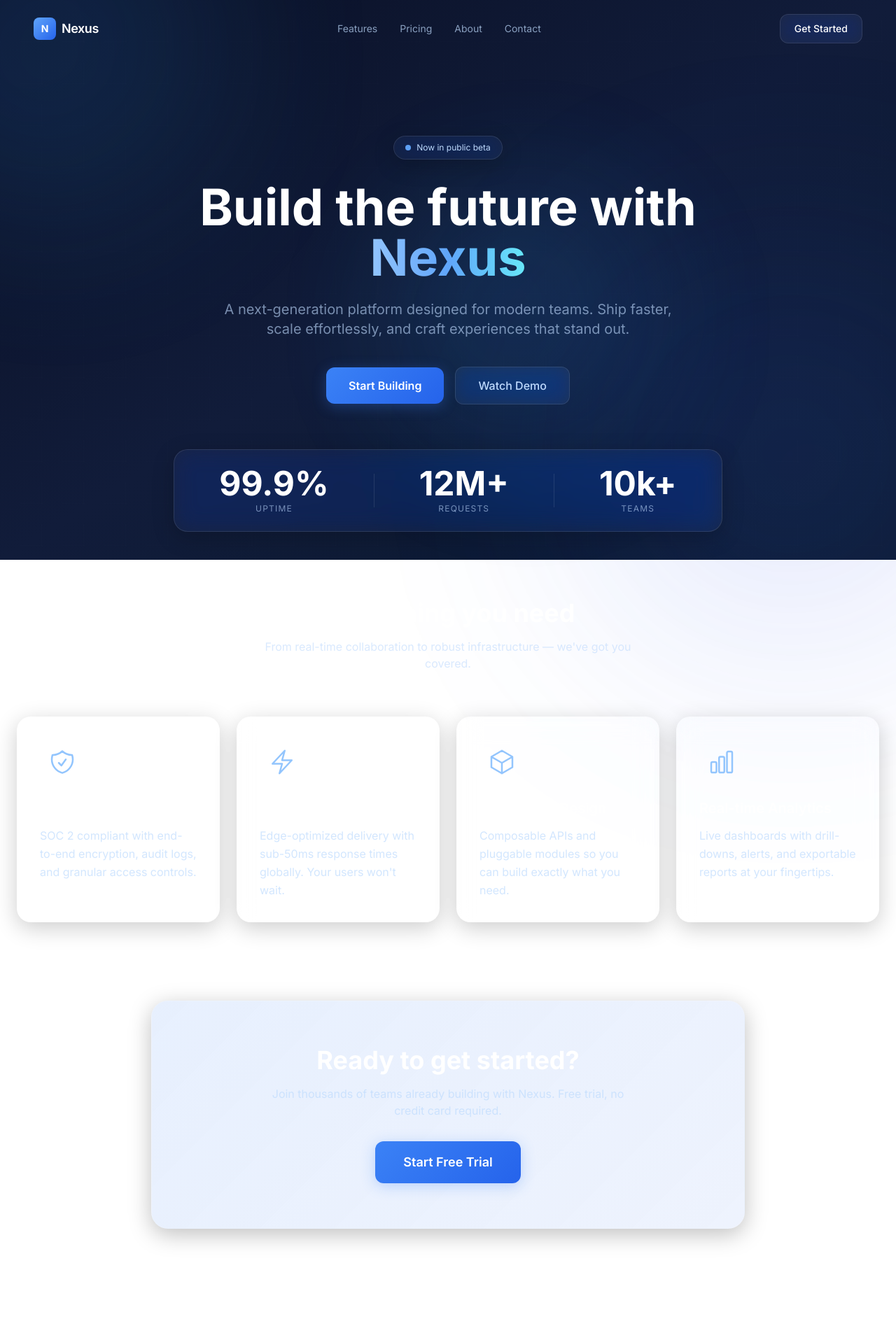
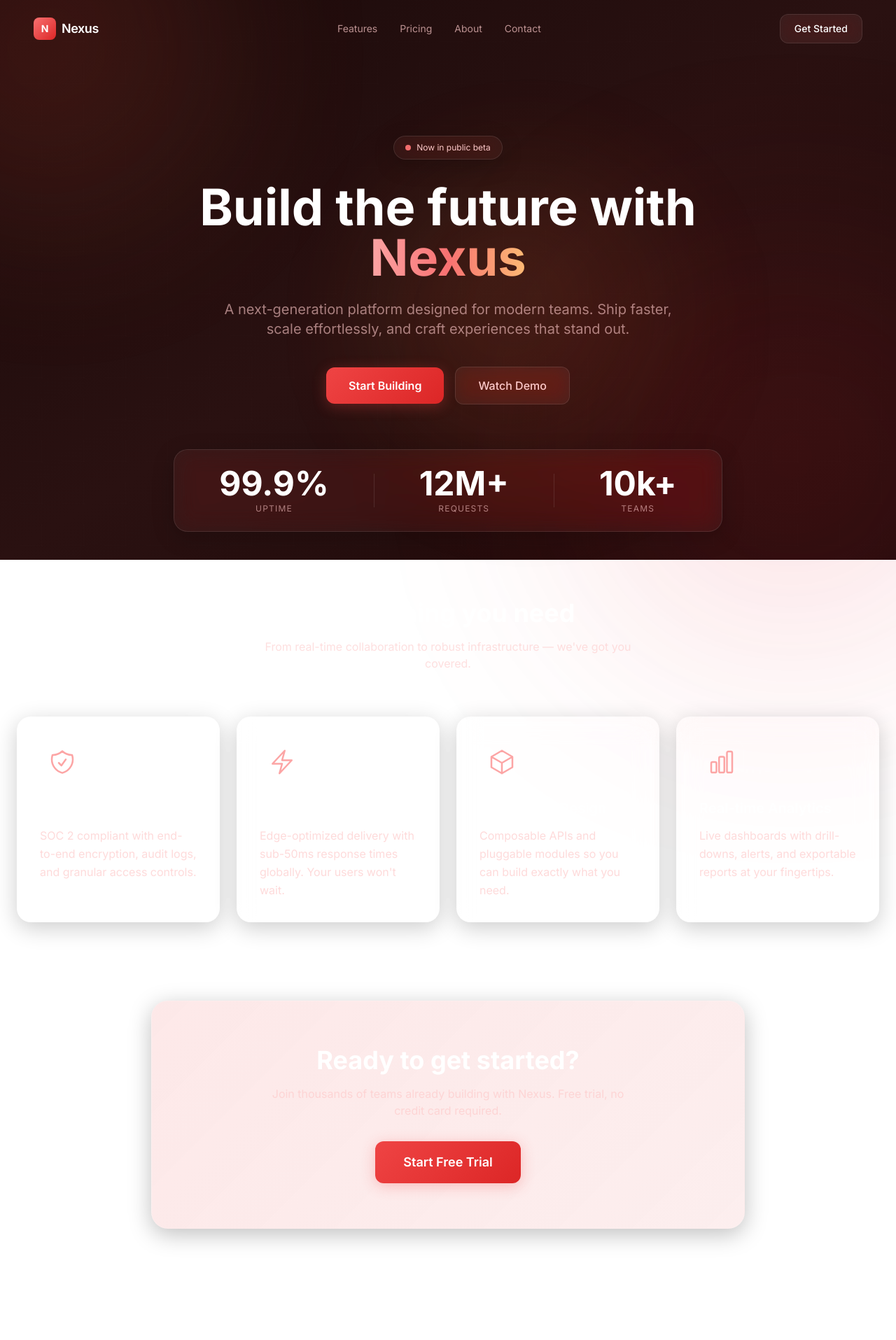
Before and after one commit to fp101fs/shenanigans-temp-deleteme, a Next.js app: page / in a window 1280 px wide. Shown: the top 1915 px of the page at 70% size. Built offline with nearby package versions, Linux system fonts and the light colour scheme.

Commit message:
Refactor: change blue theme to red theme

```diff
--- a/app/globals.css
+++ b/app/globals.css
@@ -17,13 +17,13 @@
   .glass-card-strong {
     background: linear-gradient(
       135deg,
-      rgba(59, 130, 246, 0.12) 0%,
-      rgba(37, 99, 235, 0.08) 100%
+      rgba(239, 68, 68, 0.12) 0%,
+      rgba(220, 38, 38, 0.08) 100%
     );
     backdrop-filter: blur(24px) saturate(180%);
     -webkit-backdrop-filter: blur(24px) saturate(180%);
     border-radius: 1.75rem;
-    border: 1px solid rgba(59, 130, 246, 0.15);
+    border: 1px solid rgba(239, 68, 68, 0.15);
     box-shadow: 0 8px 32px rgba(0, 0, 0, 0.25);
   }
 
@@ -35,15 +35,15 @@
   }
 
   .glass-button-primary {
-    background: linear-gradient(135deg, #3b82f6 0%, #2563eb 100%);
+    background: linear-gradient(135deg, #ef4444 0%, #dc2626 100%);
     border: none;
-    box-shadow: 0 4px 20px rgba(59, 130, 246, 0.3);
+    box-shadow: 0 4px 20px rgba(239, 68, 68, 0.3);
     transition: all 0.3s ease;
   }
 
   .glass-button-primary:hover {
-    background: linear-gradient(135deg, #60a5fa 0%, #3b82f6 100%);
-    box-shadow: 0 8px 30px rgba(59, 130, 246, 0.4);
+    background: linear-gradient(135deg, #f87171 0%, #ef4444 100%);
+    box-shadow: 0 8px 30px rgba(239, 68, 68, 0.4);
   }
 }
 
@@ -54,7 +54,7 @@ html {
 }
 
 ::selection {
-  background: rgba(59, 130, 246, 0.3);
+  background: rgba(239, 68, 68, 0.3);
   color: white;
 }
 
@@ -63,14 +63,14 @@ html {
 }
 
 ::-webkit-scrollbar-track {
-  background: #0b1428;
+  background: #1a0a0a;
 }
 
 ::-webkit-scrollbar-thumb {
-  background: rgba(59, 130, 246, 0.3);
+  background: rgba(239, 68, 68, 0.3);
   border-radius: 3px;
 }
 
 ::-webkit-scrollbar-thumb:hover {
-  background: rgba(59, 130, 246, 0.5);
+  background: rgba(239, 68, 68, 0.5);
 }
--- a/app/page.tsx
+++ b/app/page.tsx
@@ -6,7 +6,7 @@ import { useEffect, useState } from "react";
 
 const ShieldIcon = () => (
   <svg
-    className="h-10 w-10 text-blue-300"
+    className="h-10 w-10 text-red-300"
     fill="none"
     viewBox="0 0 24 24"
     stroke="currentColor"
@@ -22,7 +22,7 @@ const ShieldIcon = () => (
 
 const BoltIcon = () => (
   <svg
-    className="h-10 w-10 text-blue-300"
+    className="h-10 w-10 text-red-300"
     fill="none"
     viewBox="0 0 24 24"
     stroke="currentColor"
@@ -38,7 +38,7 @@ const BoltIcon = () => (
 
 const CubeIcon = () => (
   <svg
-    className="h-10 w-10 text-blue-300"
+    className="h-10 w-10 text-red-300"
     fill="none"
     viewBox="0 0 24 24"
     stroke="currentColor"
@@ -54,7 +54,7 @@ const CubeIcon = () => (
 
 const ChartIcon = () => (
   <svg
-    className="h-10 w-10 text-blue-300"
+    className="h-10 w-10 text-red-300"
     fill="none"
     viewBox="0 0 24 24"
     stroke="currentColor"
@@ -93,11 +93,11 @@ const FeatureCard = ({ icon, title, description, index }: FeatureCardProps) => {
           : "translate-y-10 opacity-0"
       }`}
     >
-      <div className="mb-5 inline-flex h-16 w-16 items-center justify-center rounded-2xl border border-white/10 bg-white/5 backdrop-blur-sm transition-colors duration-300 group-hover:border-blue-400/40">
+      <div className="mb-5 inline-flex h-16 w-16 items-center justify-center rounded-2xl border border-white/10 bg-white/5 backdrop-blur-sm transition-colors duration-300 group-hover:border-red-400/40">
         {icon}
       </div>
       <h3 className="mb-3 text-xl font-semibold text-white">{title}</h3>
-      <p className="leading-relaxed text-blue-200/70">{description}</p>
+      <p className="leading-relaxed text-red-200/70">{description}</p>
     </div>
   );
 };
@@ -114,7 +114,7 @@ const StatItem = ({ value, label }: StatItemProps) => (
     <div className="mb-1 text-4xl font-bold text-white md:text-5xl">
       {value}
     </div>
-    <div className="text-xs uppercase tracking-widest text-blue-200/60">
+    <div className="text-xs uppercase tracking-widest text-red-200/60">
       {label}
     </div>
   </div>
@@ -133,20 +133,20 @@ export default function Home() {
     <main className="relative min-h-screen overflow-hidden">
       {/* ── Animated Background ── */}
       <div className="fixed inset-0 -z-10">
-        {/* Deep blue gradient base */}
-        <div className="absolute inset-0 bg-gradient-to-br from-[#0a1025] via-[#111c3a] to-[#0b1a30]" />
+        {/* Deep red gradient base */}
+        <div className="absolute inset-0 bg-gradient-to-br from-[#1a0a0a] via-[#2a1111] to-[#1f0a0a]" />
 
         {/* Floating orbs */}
         <div
-          className="absolute -left-40 -top-40 h-[500px] w-[500px] animate-pulse rounded-full bg-gradient-to-br from-blue-500/30 to-cyan-400/10 blur-[120px]"
+          className="absolute -left-40 -top-40 h-[500px] w-[500px] animate-pulse rounded-full bg-gradient-to-br from-red-500/30 to-orange-400/10 blur-[120px]"
           style={{ animationDuration: "8s" }}
         />
         <div
-          className="absolute -bottom-40 -right-40 h-[600px] w-[600px] animate-pulse rounded-full bg-gradient-to-br from-blue-600/30 to-indigo-500/20 blur-[140px]"
+          className="absolute -bottom-40 -right-40 h-[600px] w-[600px] animate-pulse rounded-full bg-gradient-to-br from-red-600/30 to-rose-500/20 blur-[140px]"
           style={{ animationDuration: "10s", animationDelay: "2s" }}
         />
         <div
-          className="absolute right-1/4 top-1/3 h-[400px] w-[400px] animate-pulse rounded-full bg-gradient-to-br from-sky-400/20 to-blue-700/10 blur-[100px]"
+          className="absolute right-1/4 top-1/3 h-[400px] w-[400px] animate-pulse rounded-full bg-gradient-to-br from-orange-400/20 to-red-700/10 blur-[100px]"
           style={{ animationDuration: "12s", animationDelay: "4s" }}
         />
 
@@ -162,7 +162,7 @@ export default function Home() {
       {/* ── Navigation ── */}
       <nav className="relative z-20 mx-auto flex max-w-7xl items-center justify-between px-6 py-5 md:px-12">
         <div className="flex items-center gap-2">
-          <div className="flex h-8 w-8 items-center justify-center rounded-lg bg-gradient-to-br from-blue-400 to-blue-600">
+          <div className="flex h-8 w-8 items-center justify-center rounded-lg bg-gradient-to-br from-red-400 to-red-600">
             <span className="text-sm font-bold text-white">N</span>
           </div>
           <span className="text-lg font-semibold tracking-tight text-white">
@@ -172,25 +172,25 @@ export default function Home() {
         <div className="hidden items-center gap-8 text-sm md:flex">
           <a
             href="#"
-            className="text-blue-200/70 transition-colors hover:text-white"
+            className="text-red-200/70 transition-colors hover:text-white"
           >
             Features
           </a>
           <a
             href="#"
-            className="text-blue-200/70 transition-colors hover:text-white"
+            className="text-red-200/70 transition-colors hover:text-white"
           >
             Pricing
           </a>
           <a
             href="#"
-            className="text-blue-200/70 transition-colors hover:text-white"
+            className="text-red-200/70 transition-colors hover:text-white"
           >
             About
           </a>
           <a
             href="#"
-            className="text-blue-200/70 transition-colors hover:text-white"
+            className="text-red-200/70 transition-colors hover:text-white"
           >
             Contact
           </a>
@@ -210,30 +210,30 @@ export default function Home() {
           }`}
         >
           {/* Badge */}
-          <div className="glass-card mb-8 inline-flex items-center gap-2 rounded-full border border-white/10 px-4 py-2 text-xs text-blue-200">
-            <span className="h-2 w-2 animate-pulse rounded-full bg-blue-400" />
+          <div className="glass-card mb-8 inline-flex items-center gap-2 rounded-full border border-white/10 px-4 py-2 text-xs text-red-200">
+            <span className="h-2 w-2 animate-pulse rounded-full bg-red-400" />
             Now in public beta
           </div>
 
           {/* Headline */}
           <h1 className="mx-auto max-w-4xl text-4xl font-bold leading-tight text-white sm:text-5xl md:text-7xl">
             Build the future with{" "}
-            <span className="bg-gradient-to-r from-blue-300 via-blue-400 to-cyan-300 bg-clip-text text-transparent">
+            <span className="bg-gradient-to-r from-red-300 via-red-400 to-orange-300 bg-clip-text text-transparent">
               Nexus
             </span>
           </h1>
 
-          <p className="mx-auto mt-6 max-w-2xl text-lg leading-relaxed text-blue-200/60 md:text-xl">
+          <p className="mx-auto mt-6 max-w-2xl text-lg leading-relaxed text-red-200/60 md:text-xl">
             A next-generation platform designed for modern teams. Ship faster,
             scale effortlessly, and craft experiences that stand out.
           </p>
 
           {/* Buttons */}
           <div className="mt-10 flex flex-col items-center justify-center gap-4 sm:flex-row">
-            <button className="glass-button-primary rounded-xl px-8 py-3.5 text-base font-semibold text-white transition-all duration-300 hover:shadow-lg hover:shadow-blue-500/25">
+            <button className="glass-button-primary rounded-xl px-8 py-3.5 text-base font-semibold text-white transition-all duration-300 hover:shadow-lg hover:shadow-red-500/25">
               Start Building
             </button>
-            <button className="glass-button rounded-xl px-8 py-3.5 text-base font-medium text-blue-200 transition-all duration-300 hover:bg-white/10">
+            <button className="glass-button rounded-xl px-8 py-3.5 text-base font-medium text-red-200 transition-all duration-300 hover:bg-white/10">
               Watch Demo
             </button>
           </div>
@@ -255,7 +255,7 @@ export default function Home() {
           <h2 className="mb-4 text-3xl font-bold text-white md:text-4xl">
             Everything you need
           </h2>
-          <p className="mx-auto max-w-xl text-blue-200/60">
+          <p className="mx-auto max-w-xl text-red-200/60">
             From real-time collaboration to robust infrastructure — we&apos;ve
             got you covered.
           </p>
@@ -295,11 +295,11 @@ export default function Home() {
           <h2 className="mb-4 text-3xl font-bold text-white md:text-4xl">
             Ready to get started?
           </h2>
-          <p className="mx-auto mb-8 max-w-lg text-blue-200/70">
+          <p className="mx-auto mb-8 max-w-lg text-red-200/70">
             Join thousands of teams already building with Nexus. Free trial, no
             credit card required.
           </p>
-          <button className="glass-button-primary rounded-xl px-10 py-4 text-lg font-semibold text-white transition-all duration-300 hover:shadow-lg hover:shadow-blue-500/25">
+          <button className="glass-button-primary rounded-xl px-10 py-4 text-lg font-semibold text-white transition-all duration-300 hover:shadow-lg hover:shadow-red-500/25">
             Start Free Trial
           </button>
         </div>
@@ -307,9 +307,9 @@ export default function Home() {
 
       {/* ── Footer ── */}
       <footer className="relative z-10 border-t border-white/5 px-6 py-8">
-        <div className="mx-auto flex max-w-7xl flex-col items-center justify-between gap-4 text-sm text-blue-200/40 md:flex-row">
+        <div className="mx-auto flex max-w-7xl flex-col items-center justify-between gap-4 text-sm text-red-200/40 md:flex-row">
           <div className="flex items-center gap-2">
-            <div className="flex h-5 w-5 items-center justify-center rounded bg-gradient-to-br from-blue-400 to-blue-600">
+            <div className="flex h-5 w-5 items-center justify-center rounded bg-gradient-to-br from-red-400 to-red-600">
               <span className="text-[9px] font-bold text-white">N</span>
             </div>
             <span>&copy; {new Date().getFullYear()} Nexus. All rights reserved.</span>
@@ -317,19 +317,19 @@ export default function Home() {
           <div className="flex gap-6">
             <a
               href="#"
-              className="transition-colors hover:text-blue-200/60"
+              className="transition-colors hover:text-red-200/60"
             >
               Privacy
             </a>
             <a
               href="#"
-              className="transition-colors hover:text-blue-200/60"
+              className="transition-colors hover:text-red-200/60"
             >
               Terms
             </a>
             <a
               href="#"
-              className="transition-colors hover:text-blue-200/60"
+              className="transition-colors hover:text-red-200/60"
             >
               Status
             </a>
--- a/tailwind.config.ts
+++ b/tailwind.config.ts
@@ -12,7 +12,7 @@ const config: Config = {
         glass: {
           light: "rgba(255, 255, 255, 0.04)",
           border: "rgba(255, 255, 255, 0.06)",
-          "border-strong": "rgba(59, 130, 246, 0.15)",
+          "border-strong": "rgba(239, 68, 68, 0.15)",
         },
       },
     },
```
